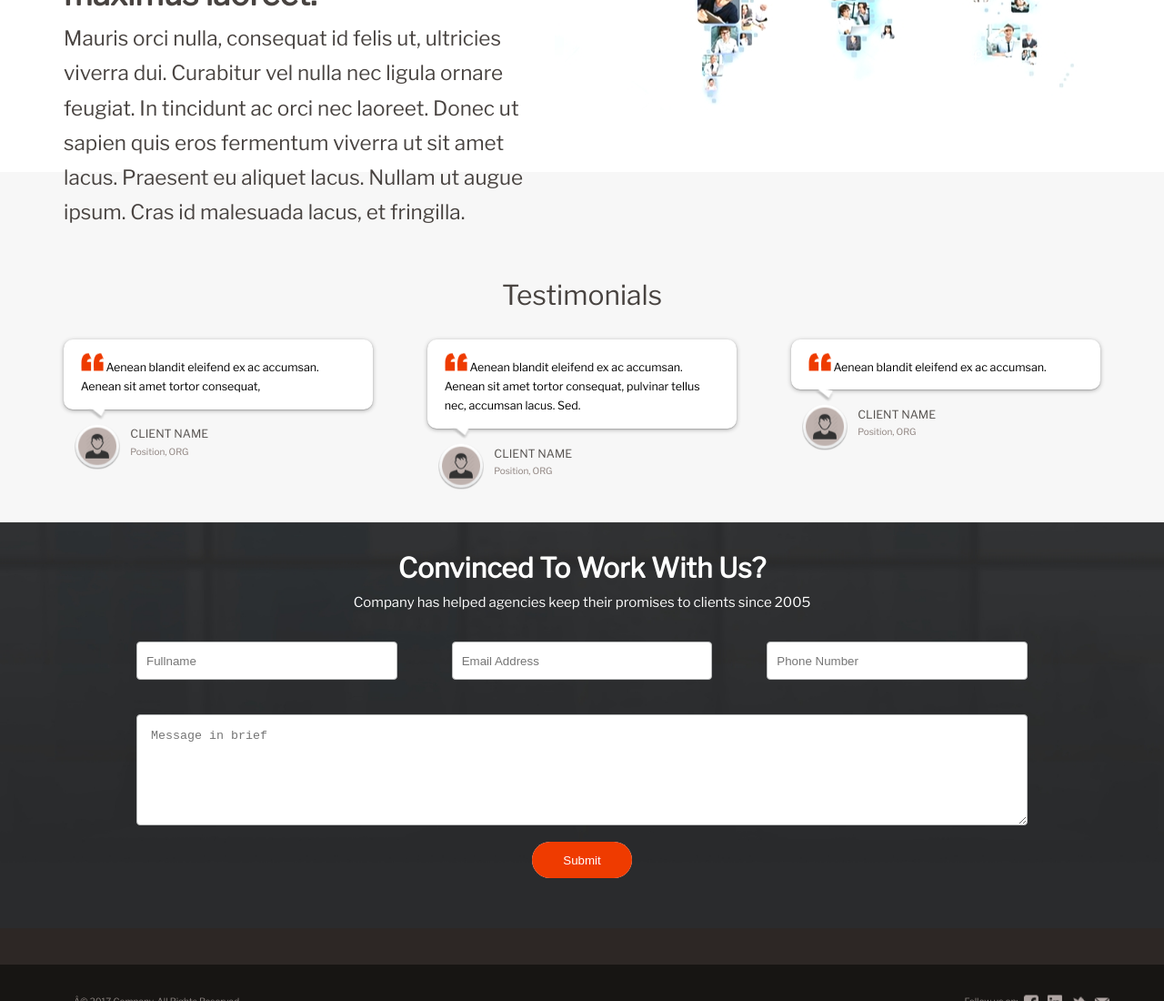
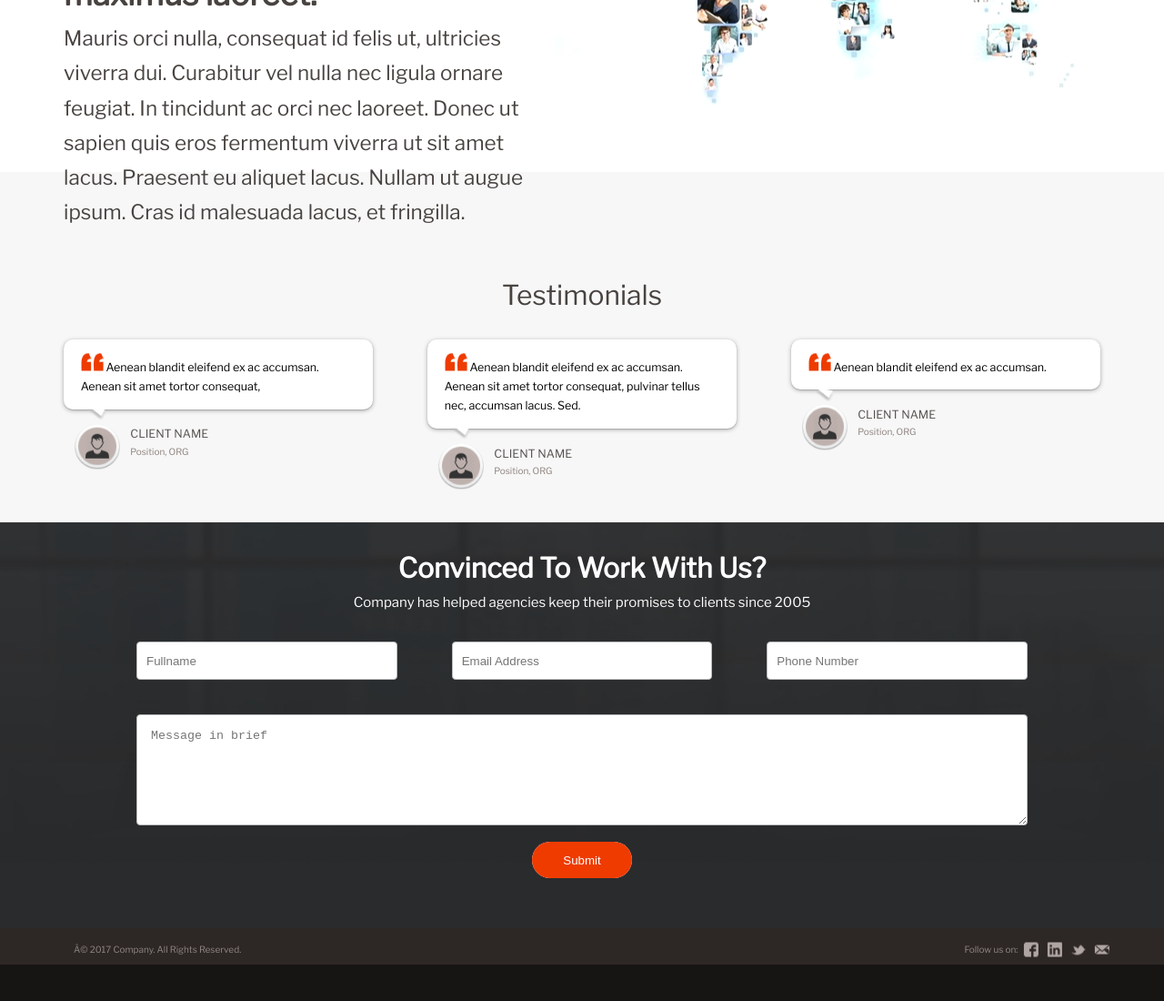
Before and after one commit to mmartinov15/company, a website built with Parcel: page index.html in a window 1280 px wide. Shown: the part 1149-2249 px from the top of the page at 91% size. Built offline with nearby package versions, Linux system fonts and the light colour scheme.

Commit message:
Update style.css

```diff
--- a/style.css
+++ b/style.css
@@ -158,7 +158,7 @@ body {
   height: auto; }
   .footer__content > * {
     top: 45%;
-    margin-top: 5.5%;
+    margin-top: 0.5%;
     transform: translate(44%, 5%);
     color: var(--color-gray-6);
     display: table-cell; }
```
